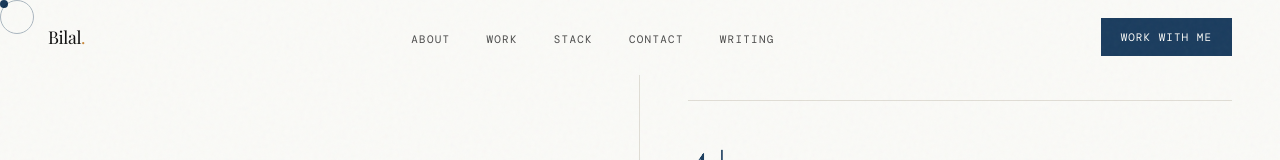
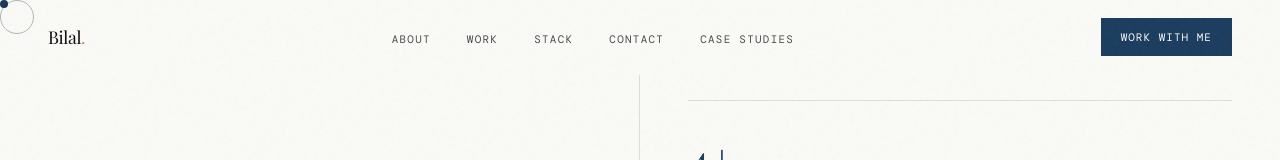
Before and after one commit to bilalmeccai/bilalmeccai.com, an Eleventy site: page src/index.html in a window 1280 px wide. Shown: the top 160 px of the page. Built offline with nearby package versions, Linux system fonts and the light colour scheme; Eleventy itself is replaced by a stand-in of ours; files that its build step writes are made by us from their sources; a web font is replaced by a local one.

Commit message:
bugfix: rename nav label Writing → Case Studies across homepage and base layout

```diff
--- a/src/_includes/layouts/base.njk
+++ b/src/_includes/layouts/base.njk
@@ -44,7 +44,7 @@
 <!-- MOBILE MENU -->
 <div class="mobile-menu" id="mobileMenu" aria-hidden="true">
   <a href="/">Home</a>
-  <a href="/blog/">Writing</a>
+  <a href="/blog/">Case Studies</a>
   <a href="/#work">Work</a>
   <a href="/#stack">Stack</a>
   <a href="/#contact" class="mobile-cta">Work With Me</a>
@@ -55,7 +55,7 @@
   <a href="/" class="nav__logo">Bilal<span>.</span></a>
   <ul class="nav__links">
     <li><a href="/" {% if page.url == '/' %}aria-current="page"{% endif %}>Home</a></li>
-    <li><a href="/blog/" {% if page.url.startsWith('/blog') %}aria-current="page"{% endif %}>Writing</a></li>
+    <li><a href="/blog/" {% if page.url.startsWith('/blog') %}aria-current="page"{% endif %}>Case Studies</a></li>
     <li><a href="/#work">Work</a></li>
     <li><a href="/#stack">Stack</a></li>
   </ul>
@@ -76,7 +76,7 @@
   <ul class="footer__links">
     <li><a href="https://x.com/" target="_blank" rel="noopener">X / Twitter</a></li>
     <li><a href="https://linkedin.com/in/bilal-meccai-a3b6a7168" target="_blank" rel="noopener">LinkedIn</a></li>
-    <li><a href="/blog/">Writing</a></li>
+    <li><a href="/blog/">Case Studies</a></li>
     <li><a href="mailto:bilalmeccai@gmail.com">Email</a></li>
   </ul>
   <div class="footer__copy">© {% year %} Mohammed Bilal Meccai</div>
```
Also changed, not shown: src/index.html.
